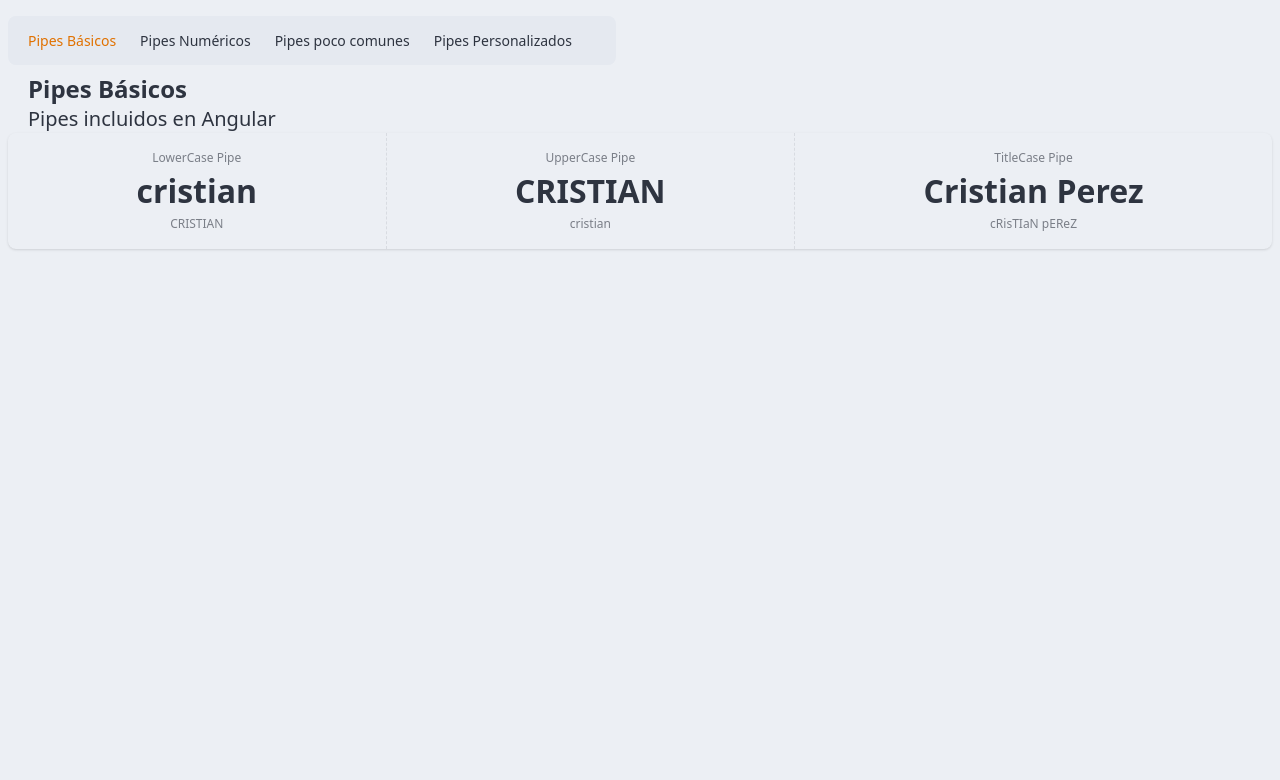
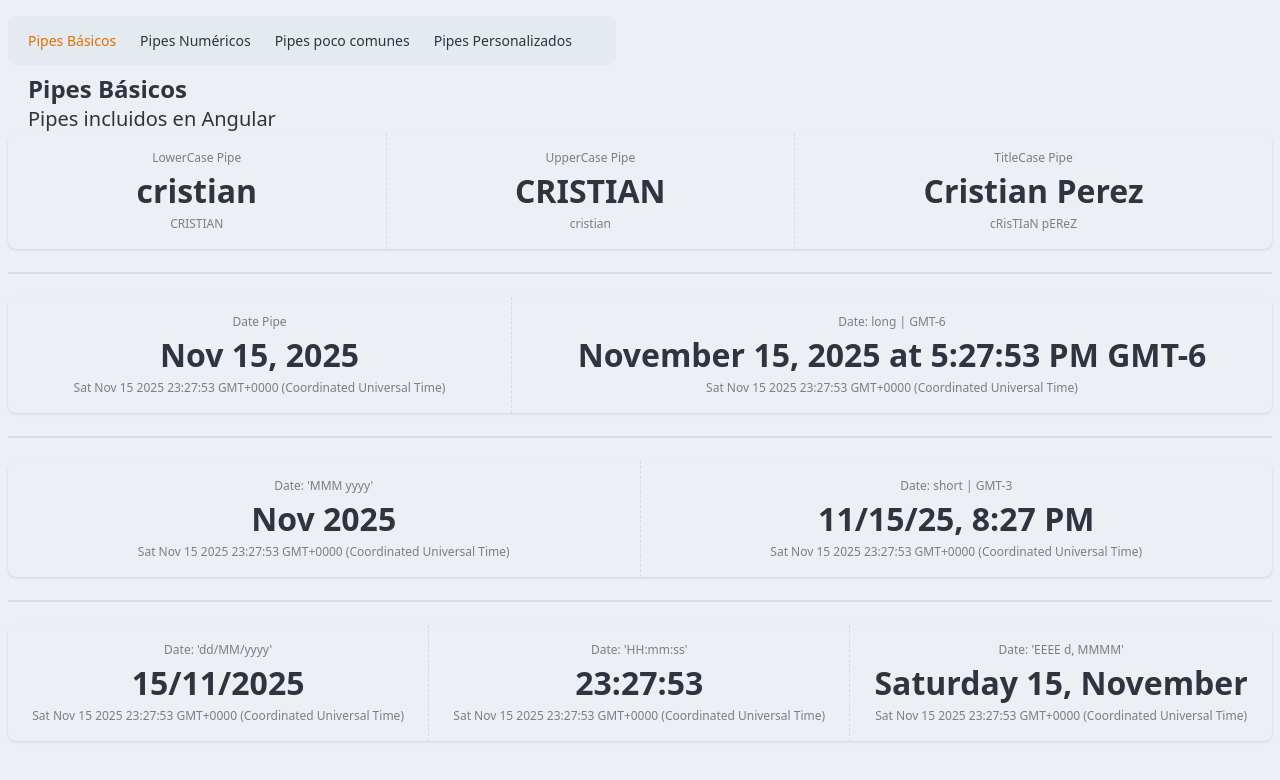
Before and after one commit to cristian-perez-incio/pipes-app-2025, an Angular app: page /basic in a window 1280 px wide. Shown: the top 780 px of the page. Built offline with nearby package versions, Linux system fonts and the light colour scheme.

Commit message:
Date pipe

```diff
--- a/src/app/pages/basic-page/basic-page.html
+++ b/src/app/pages/basic-page/basic-page.html
@@ -3,7 +3,7 @@
   <h3 class="text-xl font-thin">Pipes incluidos en Angular</h3>
 </section>
 
-<div class="stats shadow w-full">
+<div class="stats stats-vertical lg:stats-horizontal shadow w-full">
   <div class="stat place-items-center">
     <div class="stat-title">LowerCase Pipe</div>
     <div class="stat-value">{{uppercaseName() | lowercase}}</div>
@@ -22,3 +22,57 @@
     <div class="stat-desc">{{fullName()}}</div>
   </div>
 </div>
+
+<div class="divider"></div>
+
+<div class="stats stats-vertical lg:stats-horizontal shadow w-full">
+  <div class="stat place-items-center">
+    <div class="stat-title">Date Pipe</div>
+    <div class="stat-value">{{customDate() | date}}</div>
+    <div class="stat-desc">{{customDate()}}</div>
+  </div>
+
+  <div class="stat place-items-center">
+    <div class="stat-title">Date: long | GMT-6</div>
+    <div class="stat-value">{{customDate() | date: 'long' : 'GMT-6'}}</div>
+    <div class="stat-desc">{{customDate()}}</div>
+  </div>
+</div>
+
+<div class="divider"></div>
+
+<div class="stats stats-vertical lg:stats-horizontal shadow w-full">
+  <div class="stat place-items-center">
+    <div class="stat-title">Date: 'MMM yyyy'</div>
+    <div class="stat-value">{{customDate() | date: 'MMM yyyy'}}</div>
+    <div class="stat-desc">{{customDate()}}</div>
+  </div>
+
+  <div class="stat place-items-center">
+    <div class="stat-title">Date: short | GMT-3</div>
+    <div class="stat-value">{{customDate() | date: 'short' : 'GMT-3'}}</div>
+    <div class="stat-desc">{{customDate()}}</div>
+  </div>
+</div>
+
+<div class="divider"></div>
+
+<div class="stats stats-vertical lg:stats-horizontal shadow w-full">
+  <div class="stat place-items-center">
+    <div class="stat-title">Date: 'dd/MM/yyyy'</div>
+    <div class="stat-value">{{customDate() | date: 'dd/MM/yyyy'}}</div>
+    <div class="stat-desc">{{customDate()}}</div>
+  </div>
+
+  <div class="stat place-items-center">
+    <div class="stat-title">Date: 'HH:mm:ss'</div>
+    <div class="stat-value">{{customDate() | date: 'HH:mm:ss'}}</div>
+    <div class="stat-desc">{{customDate()}}</div>
+  </div>
+
+  <div class="stat place-items-center">
+    <div class="stat-title">Date: 'EEEE d, MMMM'</div>
+    <div class="stat-value">{{customDate() | date: 'EEEE d, MMMM'}}</div>
+    <div class="stat-desc">{{customDate()}}</div>
+  </div>
+</div>
--- a/src/app/pages/basic-page/basic-page.ts
+++ b/src/app/pages/basic-page/basic-page.ts
@@ -1,9 +1,9 @@
-import { LowerCasePipe, TitleCasePipe, UpperCasePipe } from '@angular/common';
-import { Component, signal } from '@angular/core';
+import { DatePipe, LowerCasePipe, TitleCasePipe, UpperCasePipe } from '@angular/common';
+import { Component, effect, signal } from '@angular/core';
 
 @Component({
   selector: 'app-basic-page',
-  imports: [LowerCasePipe, UpperCasePipe, TitleCasePipe],
+  imports: [LowerCasePipe, UpperCasePipe, TitleCasePipe, DatePipe],
   templateUrl: './basic-page.html'
 })
 export default class BasicPage {
@@ -12,4 +12,16 @@
   uppercaseName = signal('CRISTIAN');
   fullName = signal('cRisTIaN pEReZ');
 
+  customDate = signal(new Date());
+
+  tickingDateEffect = effect((onCleanup) => {
+    const interval = setInterval(() => {
+      this.customDate.set(new Date());
+    }, 1000);
+
+    onCleanup(() => {
+      clearInterval(interval);
+    });
+  });
+
 }
--- a/src/app/pages/numbers-page/numbers-page.html
+++ b/src/app/pages/numbers-page/numbers-page.html
@@ -3,7 +3,7 @@
   <h3 class="text-xl font-thin">Pipes incluidos en Angular</h3>
 </section>
 
-<div class="stats shadow w-full">
+<div class="stats stats-vertical lg:stats-horizontal shadow w-full">
   <div class="stat place-items-center">
     <div class="stat-title">Number: '1.2-2'</div>
     <div class="stat-value">{{totalSales() | number: '1.2-2'}}</div>
```
